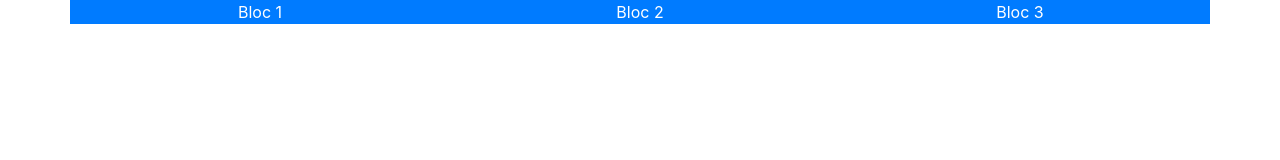
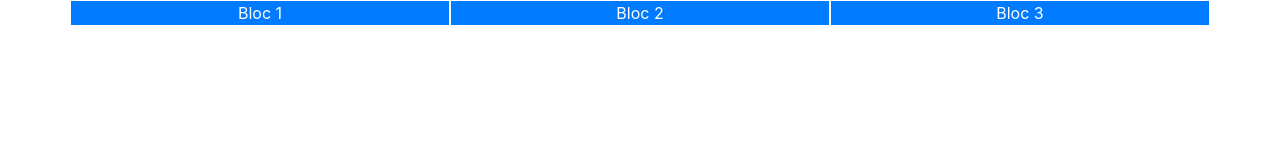
Before and after one commit to JulienGioux/BootstrapEx1, a plain HTML site: page index.html in a window 1280 px wide. Drawn offline with nearby package versions, Linux system fonts and the light colour scheme.

Commit message:
border-white

```diff
--- a/index.html
+++ b/index.html
@@ -9,13 +9,13 @@
 <body>
     <div class="container">
         <div class="row">
-          <div class="col-sm bg-primary text-white text-center">
+          <div class="col-sm bg-primary text-white text-center border border-white">
             Bloc 1
           </div>
-          <div class="col-sm bg-primary text-white text-center">
+          <div class="col-sm bg-primary text-white text-center border border-white">
             Bloc 2
           </div>
-          <div class="col-sm bg-primary text-white text-center">
+          <div class="col-sm bg-primary text-white text-center border border-white">
             Bloc 3
           </div>
         </div>
```
